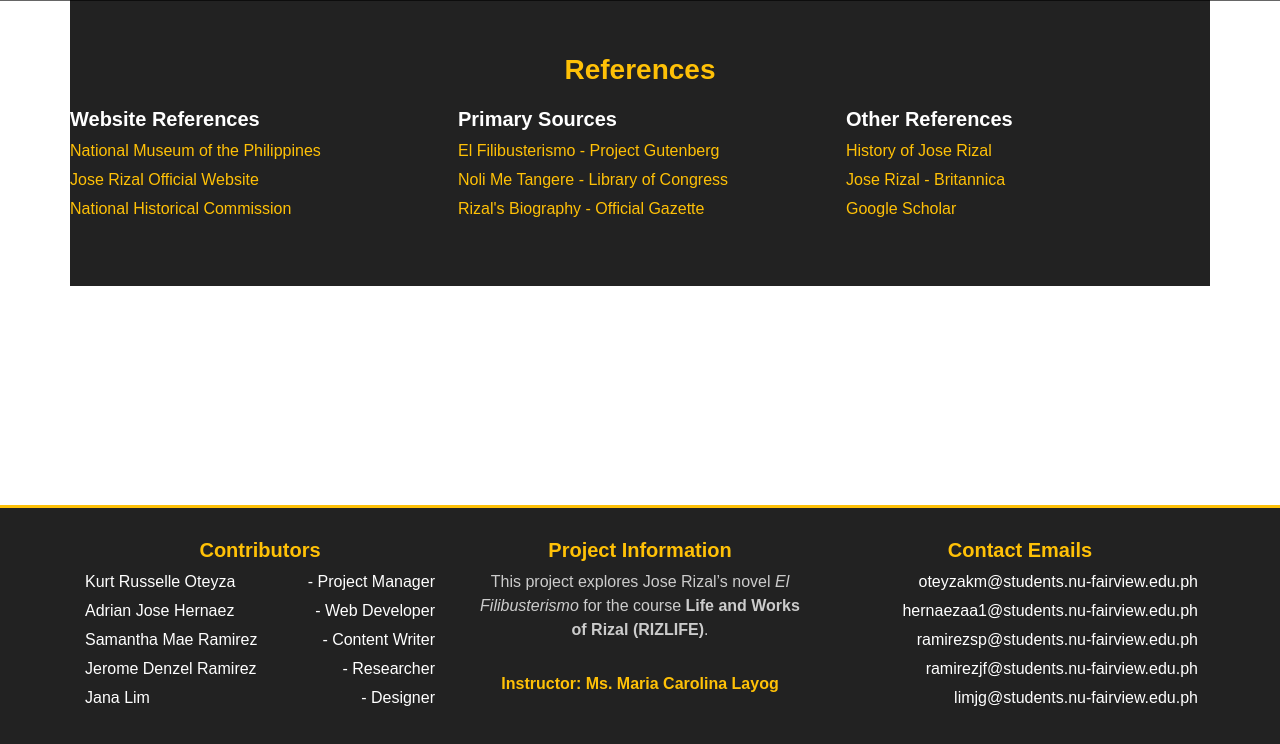
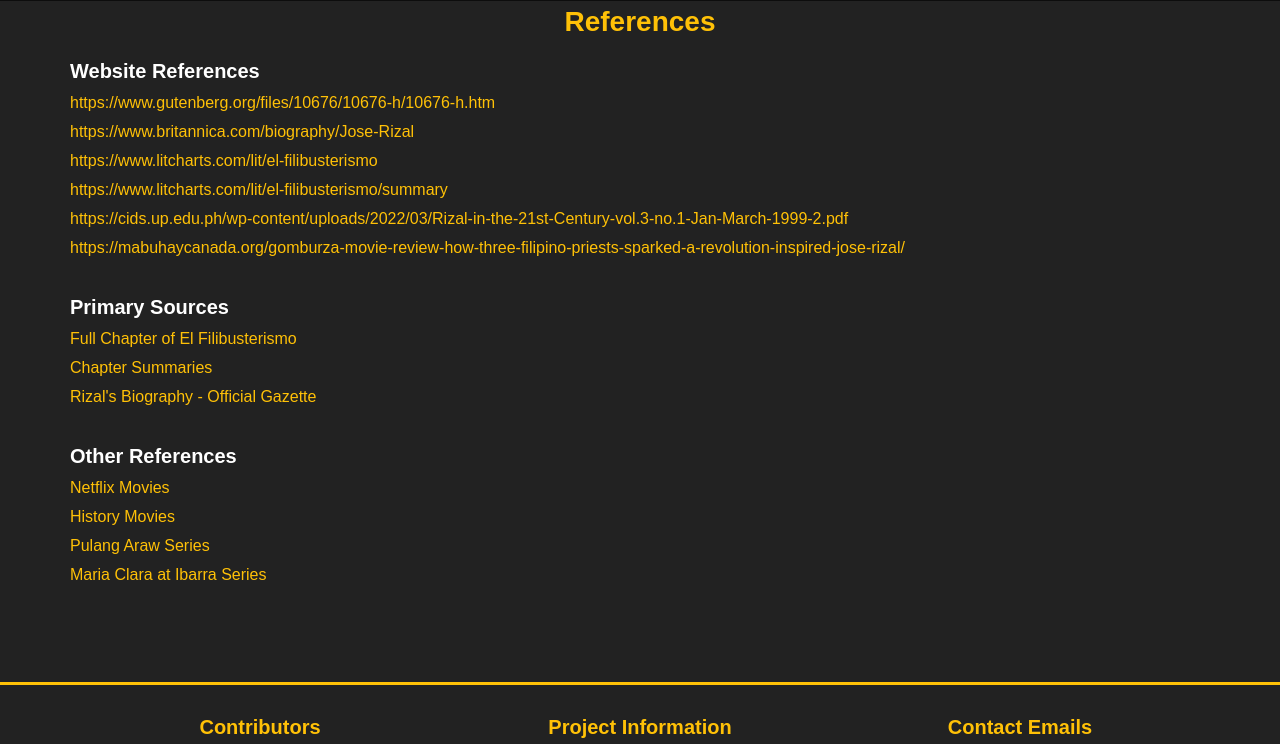
Before and after one commit to Kurty33/rizlife_group2, a plain HTML site: page resources.html in a window 1280 px wide. Shown: the part 55-799 px from the top of the page. Drawn offline with nearby package versions, Linux system fonts and the light colour scheme; a web font is replaced by a local one.

Commit message:
Add files via upload

```diff
--- a/resources.css
+++ b/resources.css
@@ -115,11 +115,15 @@ body {
     text-align: center;
 }
 
-/* References Section */
+/* Full-width background */
+.references-wrapper {
+    width: 100%;
+    background-color: #222;
+}
+
+/* Content inside the container */
 .references-section {
     padding: 60px 0;
-    background-color: #222;
-    position: relative;
     color: white;
 }
 
@@ -160,6 +164,11 @@ body {
     position: relative;
     z-index: 1;
 }
+
+.references-section .row {
+    margin-bottom: 30px;
+}
+
 
 /* Responsive Adjustments */
 @media (max-width: 768px) {
--- a/resources.html
+++ b/resources.html
@@ -39,46 +39,53 @@
         </div>
     </nav>
 
-    e with a References Section added before the footer. The references are divided into three categories: Website References, Primary Sources, and Other References. The section is fully responsive for smaller screens.
-
-    html
-    Copy
-    Edit
-    <!-- References Section -->
+<!-- Full-width Wrapper for Background -->
+<div class="references-wrapper">
     <div class="container references-section">
         <h3 class="text-center">References</h3>
+
+        <!-- Website References -->
         <div class="row">
-            <!-- Website References -->
-            <div class="col-md-4">
+            <div class="col-12">
                 <h5>Website References</h5>
                 <ul class="list-unstyled">
-                    <li><a href="https://www.nationalmuseum.gov.ph" target="_blank">National Museum of the Philippines</a></li>
-                    <li><a href="https://www.joserizal.ph" target="_blank">Jose Rizal Official Website</a></li>
-                    <li><a href="https://www.nhcp.gov.ph" target="_blank">National Historical Commission</a></li>
+                    <li><a href="https://www.gutenberg.org/files/10676/10676-h/10676-h.htm" target="_blank">https://www.gutenberg.org/files/10676/10676-h/10676-h.htm</a></li>
+                    <li><a href="https://www.britannica.com/biography/Jose-Rizal" target="_blank">https://www.britannica.com/biography/Jose-Rizal</a></li>
+                    <li><a href="https://www.litcharts.com/lit/el-filibusterismo" target="_blank">https://www.litcharts.com/lit/el-filibusterismo</a></li>
+                    <li><a href="https://www.litcharts.com/lit/el-filibusterismo/summary" target="_blank">https://www.litcharts.com/lit/el-filibusterismo/summary</a></li>
+                    <li><a href="https://cids.up.edu.ph/wp-content/uploads/2022/03/Rizal-in-the-21st-Century-vol.3-no.1-Jan-March-1999-2.pdf" target="_blank">https://cids.up.edu.ph/wp-content/uploads/2022/03/Rizal-in-the-21st-Century-vol.3-no.1-Jan-March-1999-2.pdf</a></li>
+                    <li><a href="https://mabuhaycanada.org/gomburza-movie-review-how-three-filipino-priests-sparked-a-revolution-inspired-jose-rizal/" target="_blank">https://mabuhaycanada.org/gomburza-movie-review-how-three-filipino-priests-sparked-a-revolution-inspired-jose-rizal/</a></li>
                 </ul>
             </div>
+        </div>
 
-            <!-- Primary Sources -->
-            <div class="col-md-4">
+        <!-- Primary Sources -->
+        <div class="row">
+            <div class="col-12">
                 <h5>Primary Sources</h5>
                 <ul class="list-unstyled">
-                    <li><a href="https://www.gutenberg.org/ebooks/20228" target="_blank">El Filibusterismo - Project Gutenberg</a></li>
-                    <li><a href="https://www.loc.gov/item/91898575/" target="_blank">Noli Me Tangere - Library of Congress</a></li>
-                    <li><a href="https://www.officialgazette.gov.ph/biography/jose-rizal/" target="_blank">Rizal's Biography - Official Gazette</a></li>
+                    <li><a href="https://www.gutenberg.org/files/47629/47629-h/47629-h.htm" target="_blank">Full Chapter of El Filibusterismo</a></li>
+                    <li><a href="https://www.kapitbisig.com/philippines/el-filibusterismo-the-reign-of-greed-by-dr-jose-rizal-book-notes-summary-in-english-chapter-summaries-of-el-filibusterismo_204.html" target="_blank">Chapter Summaries</a></li>
+                    <li><a href="https://www.biography.com/political-figures/jos%C3%A9-rizal" target="_blank">Rizal's Biography - Official Gazette</a></li>
                 </ul>
             </div>
+        </div>
 
-            <!-- Other References -->
-            <div class="col-md-4">
+        <!-- Other References -->
+        <div class="row">
+            <div class="col-12">
                 <h5>Other References</h5>
                 <ul class="list-unstyled">
-                    <li><a href="https://www.history.com/topics/jose-rizal" target="_blank">History of Jose Rizal</a></li>
-                    <li><a href="https://www.britannica.com/biography/Jose-Rizal" target="_blank">Jose Rizal - Britannica</a></li>
-                    <li><a href="https://scholar.google.com/" target="_blank">Google Scholar</a></li>
+                    <li><a href="https://www.netflix.com/browse" target="_blank">Netflix Movies</a></li>
+                    <li><a href="https://www.imdb.com/title/tt4944352/" target="_blank">History Movies</a></li>
+                    <li><a href="https://www.gmanetwork.com/fullepisodes/home/pulang_araw" target="_blank">Pulang Araw Series</a></li>
+                    <li><a href="https://www.gmanetwork.com/fullepisodes/home/maria_clara_at_ibarra" target="_blank">Maria Clara at Ibarra Series</a></li>
                 </ul>
             </div>
         </div>
     </div>
+</div>
+
 
 <!-- Footer Section -->
 <footer class="footer-section text-white">
```
